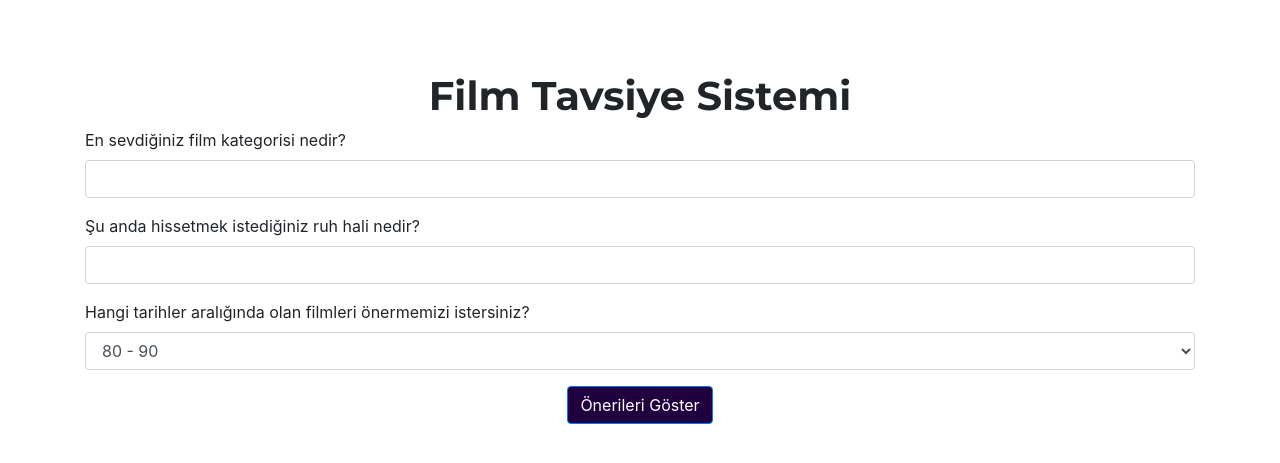
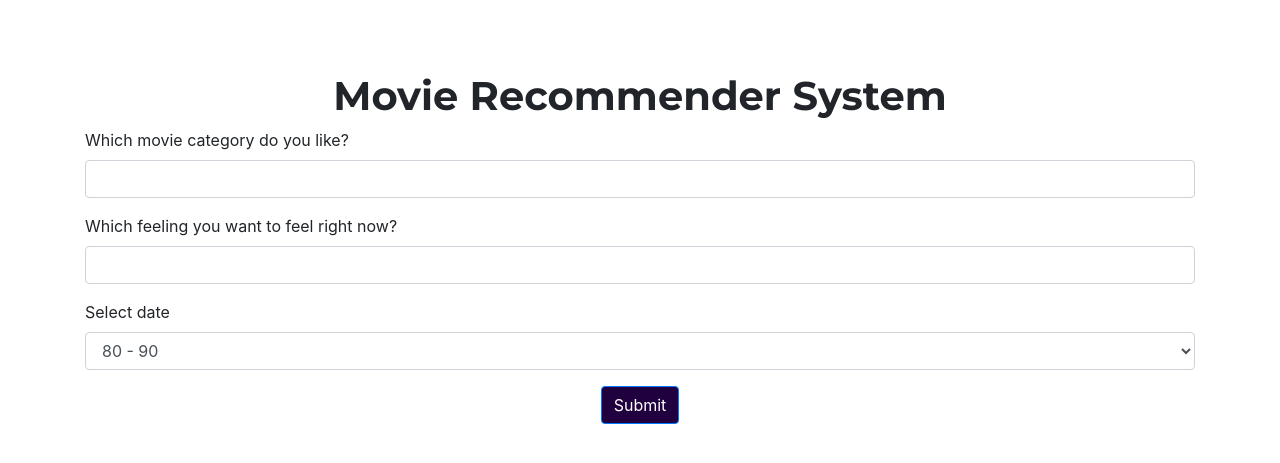
Before and after one commit to efecanxrd/Movie-Recommendation, a Flask app: page / in a window 1280 px wide. Shown: the top 463 px of the page. Run offline with Flask 3, Linux system fonts and the light colour scheme; some libraries are stand-ins or nearby versions.

Commit message:
x
GitHub Desktop

```diff
--- a/main.py
+++ b/main.py
@@ -3,23 +3,18 @@ import pandas as pd
 
 app = Flask(__name__)
 
-# Ana sayfa
 @app.route('/')
 def home():
     return render_template('home.html')
 
-# Tavsiye sayfası
 @app.route('/recommend', methods=['POST'])
 def recommend():
-    # Form verilerini al
     category = request.form['category']
     mood = request.form['mood']
     time_period = request.form['time_period']
 
-    # Filmleri yükle
     movies_df = pd.read_csv('tmdb_5000_movies.csv')
 
-    # Seçili filmleri seç
     if time_period == '80ler':
         year_start = 1980
         year_end = 1989
@@ -43,7 +38,6 @@ def recommend():
 
     recommended_movies = selected_movies.sort_values('popularity', ascending=False)[:12]
 
-    # Önerilen filmleri şablonla birleştir
     return render_template('recommend.html', movies=recommended_movies['title'])
 
 
--- a/templates/home.html
+++ b/templates/home.html
@@ -1,7 +1,7 @@
 <!DOCTYPE html>
 <html>
 <head>
-	<title>Film Tavsiye Sistemi</title>
+	<title>Movie Recommender System</title>
 	<link rel="stylesheet" href="https://stackpath.bootstrapcdn.com/bootstrap/4.5.0/css/bootstrap.min.css">
     <link rel="preconnect" href="https://fonts.googleapis.com">
 <link rel="preconnect" href="https://fonts.gstatic.com" crossorigin>
@@ -13,17 +13,17 @@
         <br>
         <br>
         <br>
-		<center><h1 style="font-family: Montserrat;">Film Tavsiye Sistemi</h1></center>
+		<center><h1 style="font-family: Montserrat;">Movie Recommender System</h1></center>
 			<div class="form-group">
-				<label for="category">En sevdiğiniz film kategorisi nedir?</label>
+				<label for="category">Which movie category do you like?</label>
 				<input type="text" class="form-control" name="category" id="category" required>
 			</div>
 			<div class="form-group">
-				<label for="mood">Şu anda hissetmek istediğiniz ruh hali nedir?</label>
+				<label for="mood">Which feeling you want to feel right now?</label>
 				<input type="text" class="form-control" name="mood" id="mood" required>
 			</div>
 			<div class="form-group">
-				<label for="time_period">Hangi tarihler aralığında olan filmleri önermemizi istersiniz?</label>
+				<label for="time_period">Select date</label>
 				<select class="form-control" name="time_period" id="time_period" required>
 					<option value="80ler">80 - 90</option>
 					<option value="90lar">90 - 2000</option>
@@ -32,7 +32,7 @@
 				</select>
 			</div>
             <center>
-			<button type="submit" class="btn btn-primary" style="background-color: rgb(33, 0, 63);">Önerileri Göster</button>
+			<button type="submit" class="btn btn-primary" style="background-color: rgb(33, 0, 63);">Submit</button>
             </center>
 		</form>
 	</div>
--- a/templates/recommend.html
+++ b/templates/recommend.html
@@ -1,7 +1,7 @@
 <!DOCTYPE html>
 <html>
 <head>
-    <title>Film Tavsiye Sonuçları</title>
+    <title>Results</title>
     <link rel="stylesheet" href="https://stackpath.bootstrapcdn.com/bootstrap/4.5.0/css/bootstrap.min.css">
     <link rel="preconnect" href="https://fonts.googleapis.com">
     <link rel="preconnect" href="https://fonts.gstatic.com" crossorigin>
@@ -10,7 +10,7 @@
 <body>
     <div class="container">
         <br><br><br>
-        <center><h1 style="font-family: Montserrat;">Tavsiye Edilen Filmler</h1></center>
+        <center><h1 style="font-family: Montserrat;">Recommended Movies</h1></center>
         <br>
         <div class="row">
             {% for movie in movies %}
```
